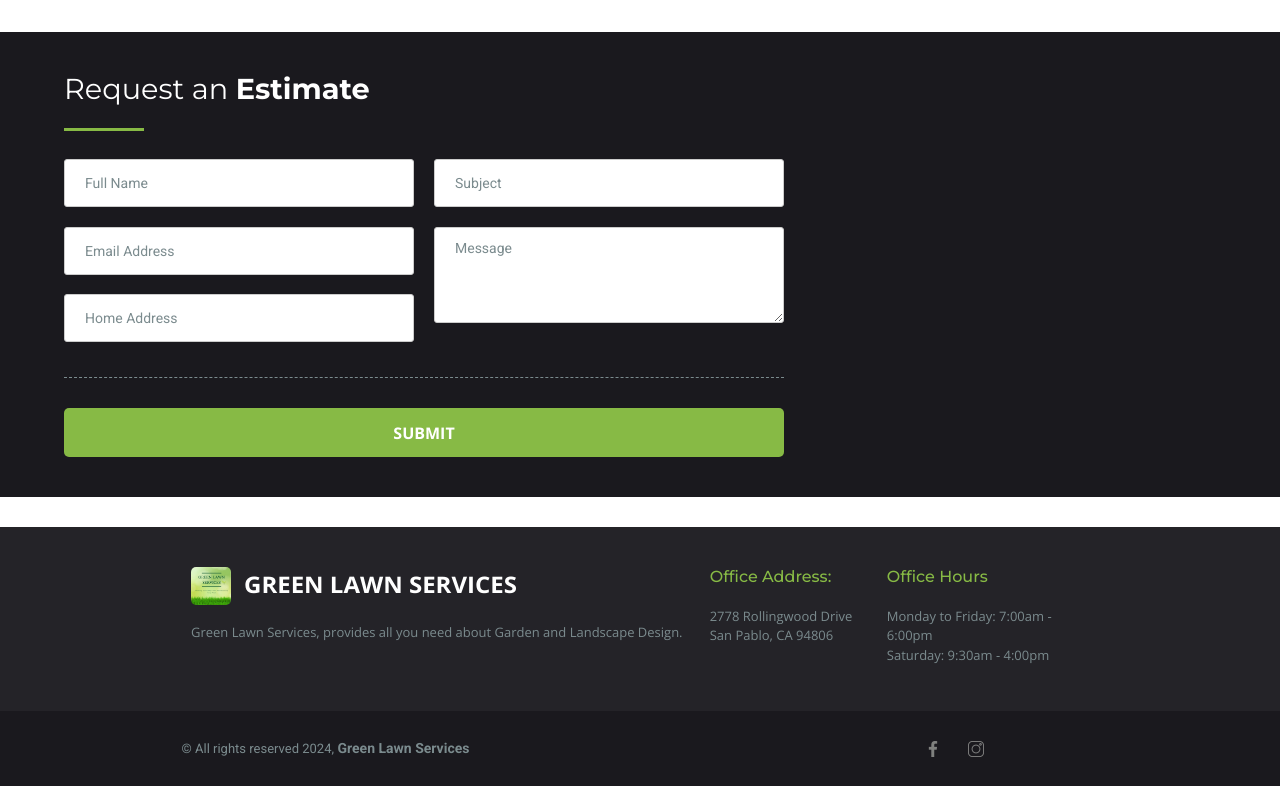
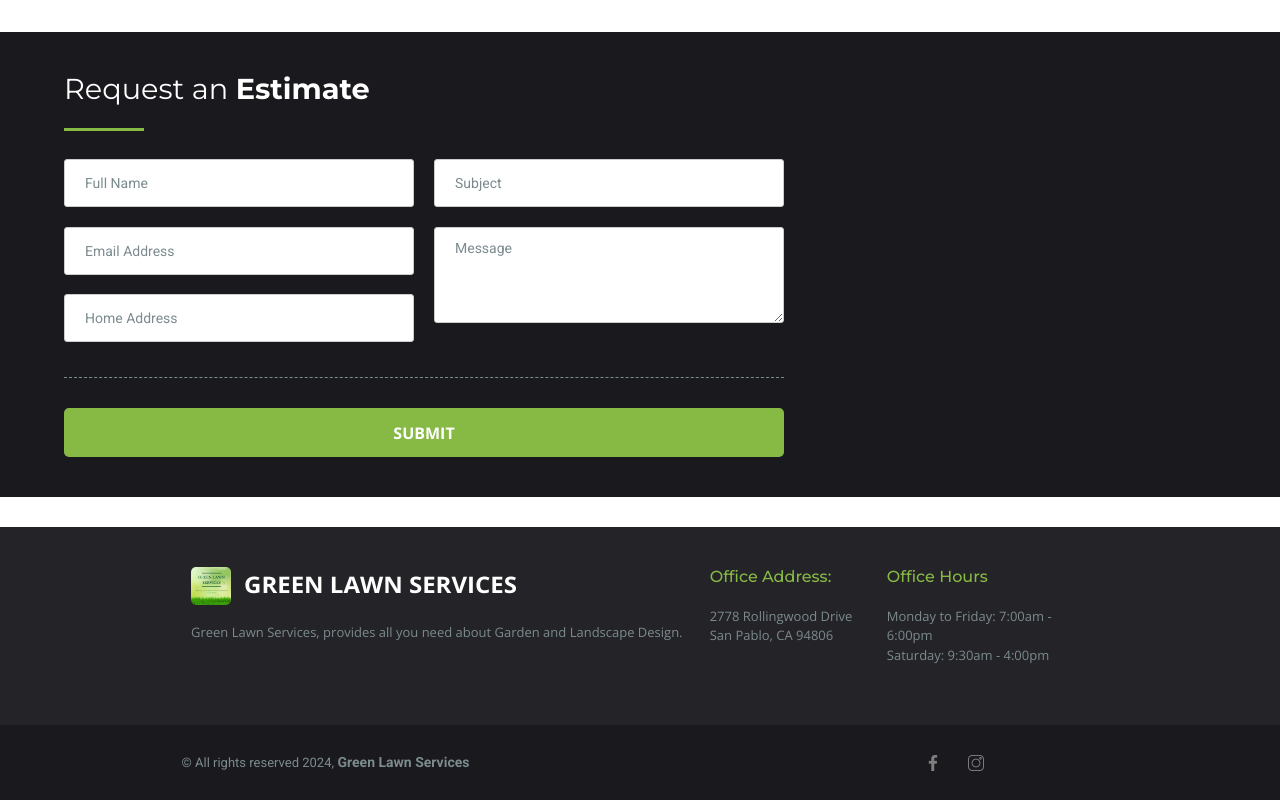
Before and after one commit to luisarevalo21/landscaper-project, a React (Vite) app: page / in a window 1280 px wide. Shown: the part 1897-2697 px from the top of the page. Built offline with nearby package versions, Linux system fonts and the light colour scheme.

Commit message:
Adjust spacing in footer

```diff
--- a/src/App.css
+++ b/src/App.css
@@ -454,11 +454,11 @@ form textarea {
   justify-content: center;
   display: flex;
   flex-wrap: wrap;
-  padding: 1em;
+  padding: 2.5rem clamp(1rem, 5vw, 50vw);
   padding-top: 40px;
   gap: 25px;
   font-family: "Open Sans";
-  margin-bottom: 30px;
+  margin-bottom: 20px;
 }
 .footer__left__container {
   flex: 1 1 auto;
```
